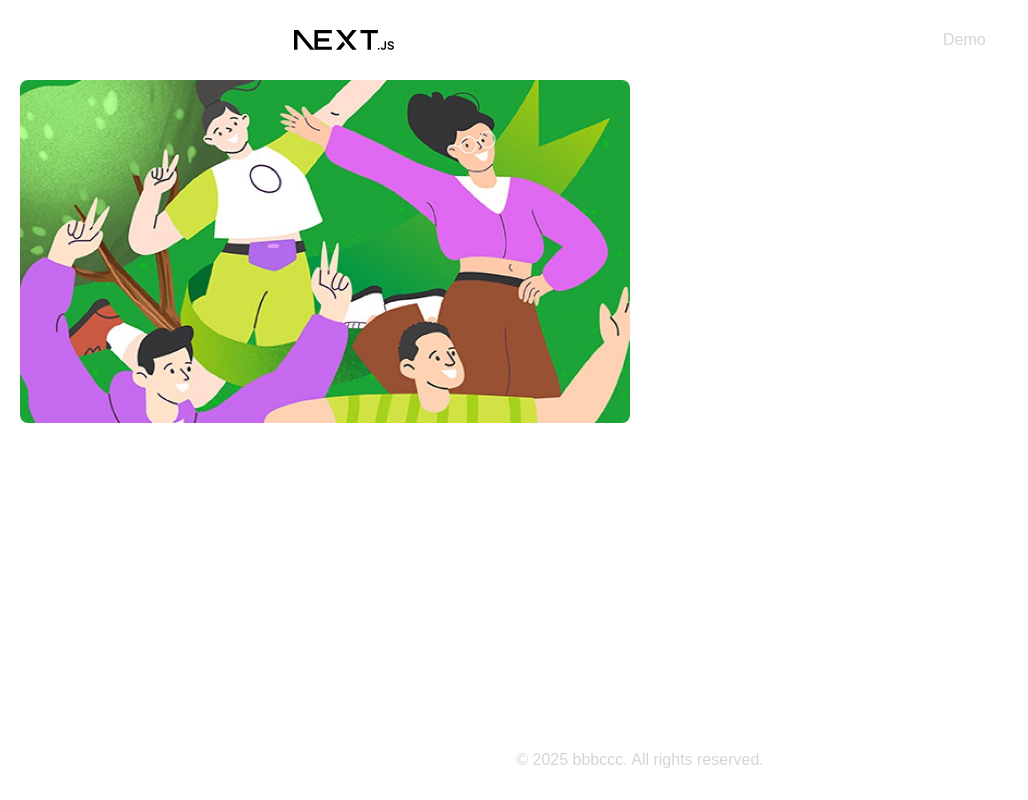
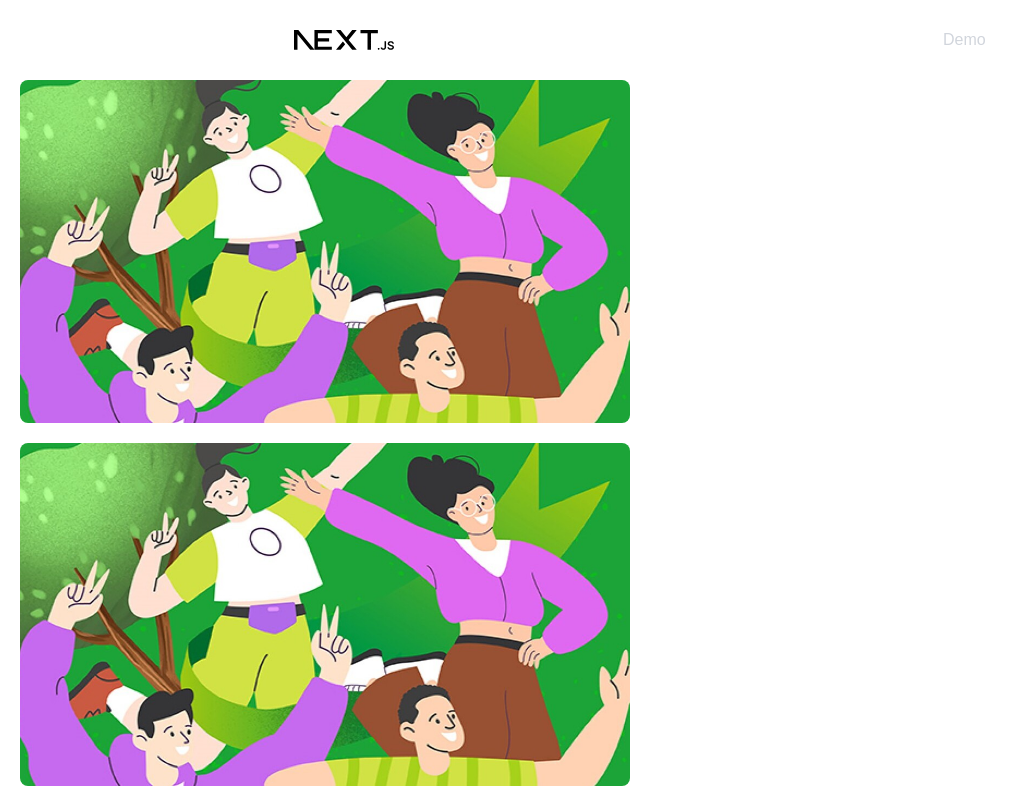
Before and after one commit to tangtang1b1b/nextjs-tailwind-ts, a Next.js app: page /all in a window 1280 px wide. Shown: the top 800 px of the page, without its empty margins (0-1028 px from the left). Built offline with nearby package versions, Linux system fonts and the light colour scheme.

Commit message:
✨ feat: 新增 Zustand 狀態管理，建立 useAllStore 以管理所有項目；更新 AllPage 組件以使用狀態管理，優化列表顯示結構

```diff
--- a/package.json
+++ b/package.json
@@ -14,7 +14,8 @@
     "framer-motion": "^12.23.12",
     "next": "15.4.5",
     "react": "19.1.0",
-    "react-dom": "19.1.0"
+    "react-dom": "19.1.0",
+    "zustand": "^5.0.7"
   },
   "devDependencies": {
     "@eslint/eslintrc": "^3",
--- a/src/app/all/page.tsx
+++ b/src/app/all/page.tsx
@@ -1,15 +1,24 @@
 import Image from 'next/image'
 import Link from 'next/link'
+// import { useAllStore } from '@/stores/all'
 
 export default function AllPage() {
+  // const { all, setAll } = useAllStore()
+  const lists = [
+    { id: 'sunclinic', name: '森朗醫學' },
+    { id: 'example2', name: '範例二' },
+    { id: 'example3', name: '範例三' },
+  ]
   return (
     <section className="mx-auto w-full max-w-[1280px] px-5">
-      <div className="flex w-full gap-5">
+      <ul className="flex w-full flex-col gap-5">
+        {lists.map((item) => (
+          <li key={item.id} className="flex w-full gap-5">
             <Link href="/demo/sunclinic" className="relative aspect-video w-1/2 overflow-hidden rounded-lg">
               <Image className="object-cover duration-300 hover:scale-105" src="/images/og_image.jpg" alt="森朗" fill />
             </Link>
             <div className="flex w-1/2 flex-col justify-between text-2xl">
-          <p className="text-white">森朗醫學</p>
+              <p className="text-white">{item.name}</p>
               <svg
                 xmlns="http://www.w3.org/2000/svg"
                 width="40"
@@ -26,7 +35,9 @@ export default function AllPage() {
                 />
               </svg>
             </div>
-      </div>
+          </li>
+        ))}
+      </ul>
     </section>
   )
 }
--- /dev/null
+++ b/src/stores/all.ts
@@ -0,0 +1,13 @@
+import { create } from 'zustand'
+
+interface AllStore {
+  all: string[]
+  setAll: (all: string[]) => void
+}
+
+export const useAllStore = create<AllStore>((set) => ({
+  all: [],
+  setAll: (all) => set({ all }),
+}))
+
+export type { AllStore }
```
Also changed, not shown: 1 other file (tests, documents, lock files or other folders). Lines whose indentation alone changed are shown as unchanged.
